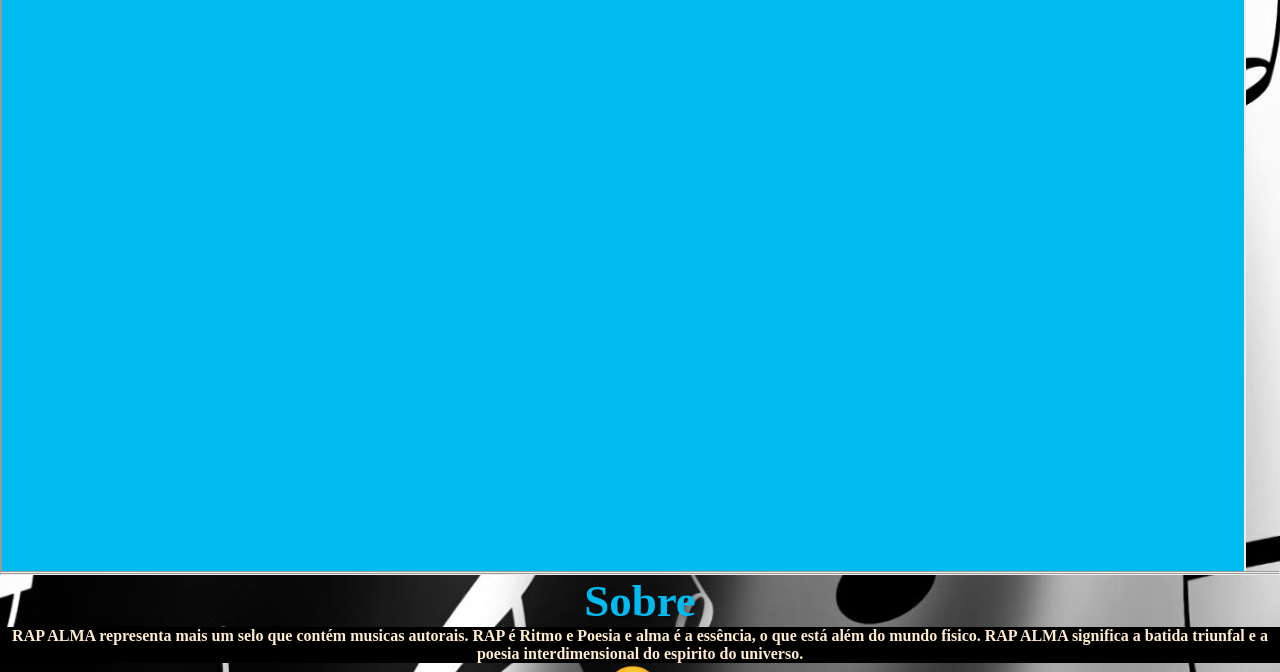
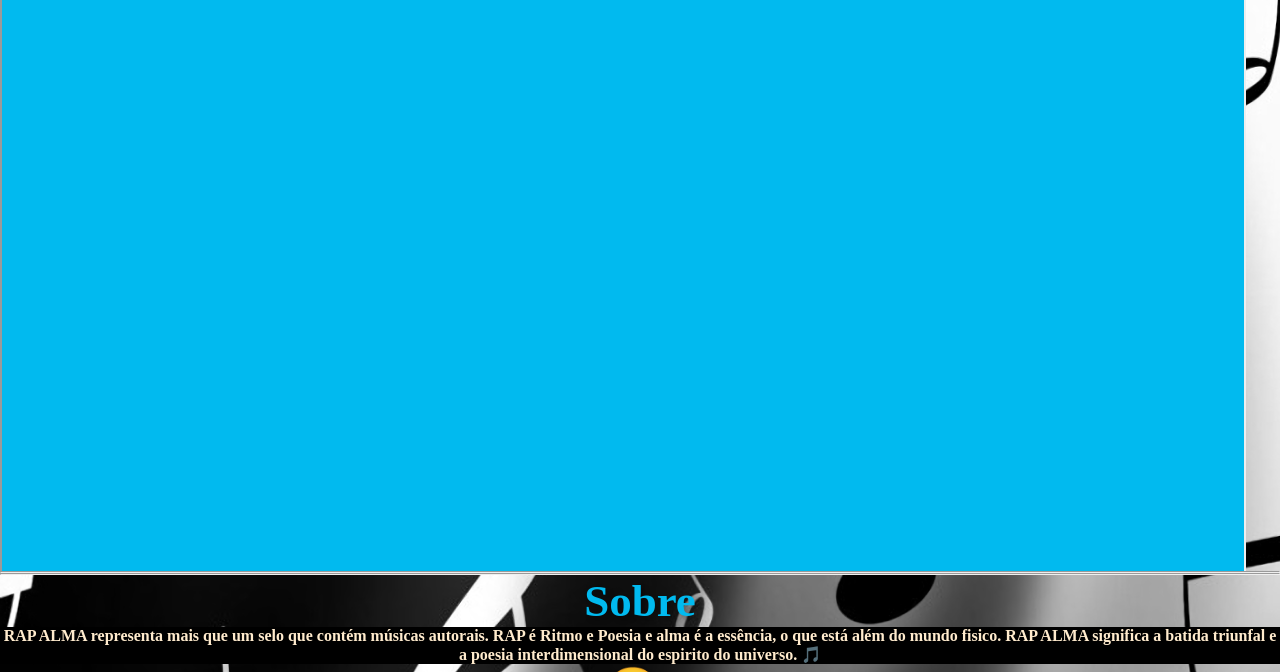
Before and after one commit to rap-alma/SiteRapAlma2.0, a plain HTML site: page index.html in a window 1280 px wide. Shown: the part 280-952 px from the top of the page. Drawn offline with Linux system fonts and the light colour scheme; a script that the page names is missing.

Commit message:
Update index.html
Mais que

```diff
--- a/index.html
+++ b/index.html
@@ -98,9 +98,9 @@
         <div>
             <h2 id="sobre">Sobre</h2>
             <h4 style="background-color: black;">
-                RAP ALMA representa mais um selo que contém musicas autorais. RAP é Ritmo e Poesia e alma é a essência,
+                RAP ALMA representa mais que um selo que contém músicas autorais. RAP é Ritmo e Poesia e alma é a essência,
                 o que está além do mundo fisico. RAP ALMA significa a batida triunfal e a poesia interdimensional do
-                espirito do universo.
+                espirito do universo. 🎵
             </h4>
         </div>
         <h3 class="h3">Feito com &#x1F60E; por JOHN</h3>
```
